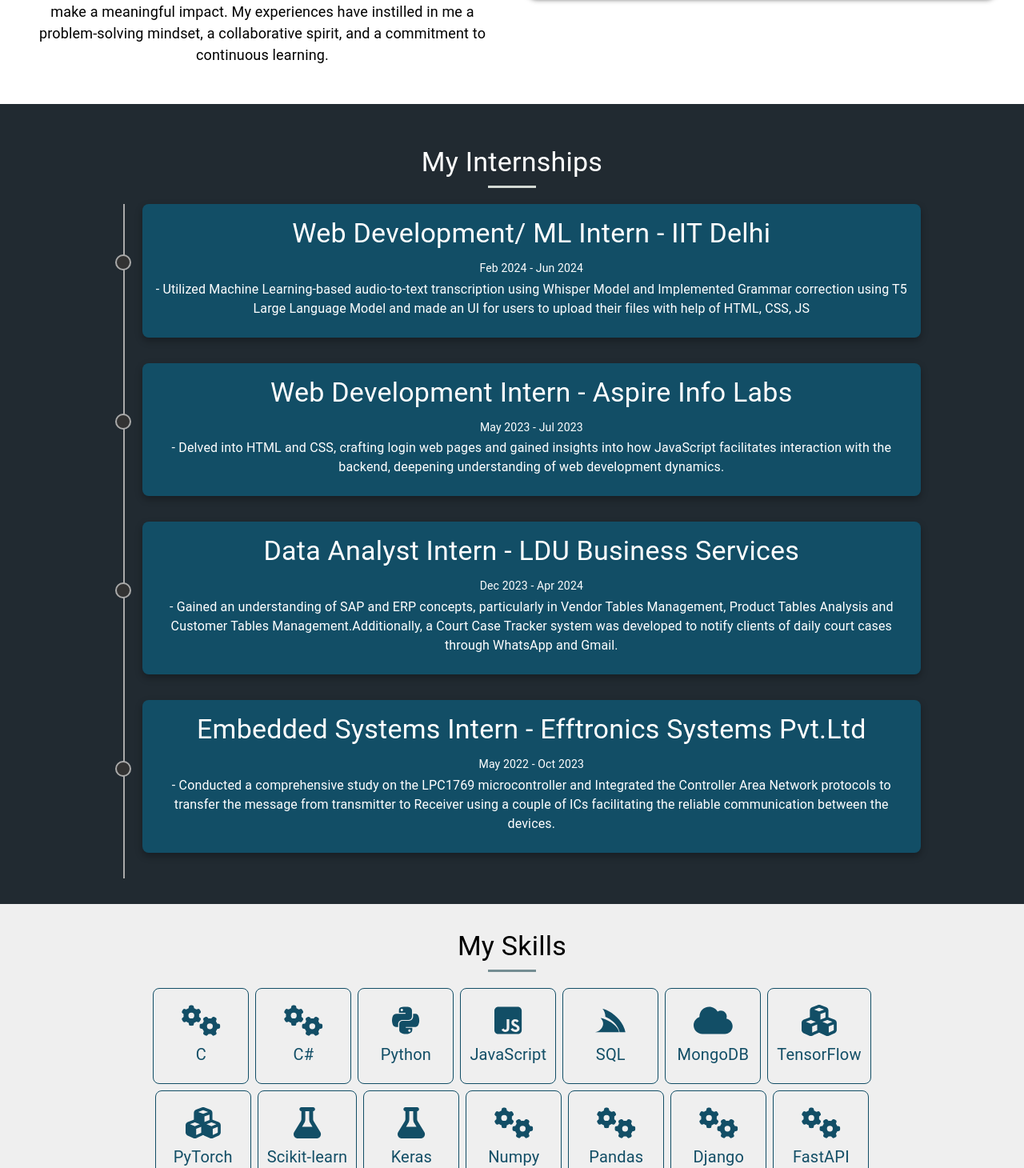
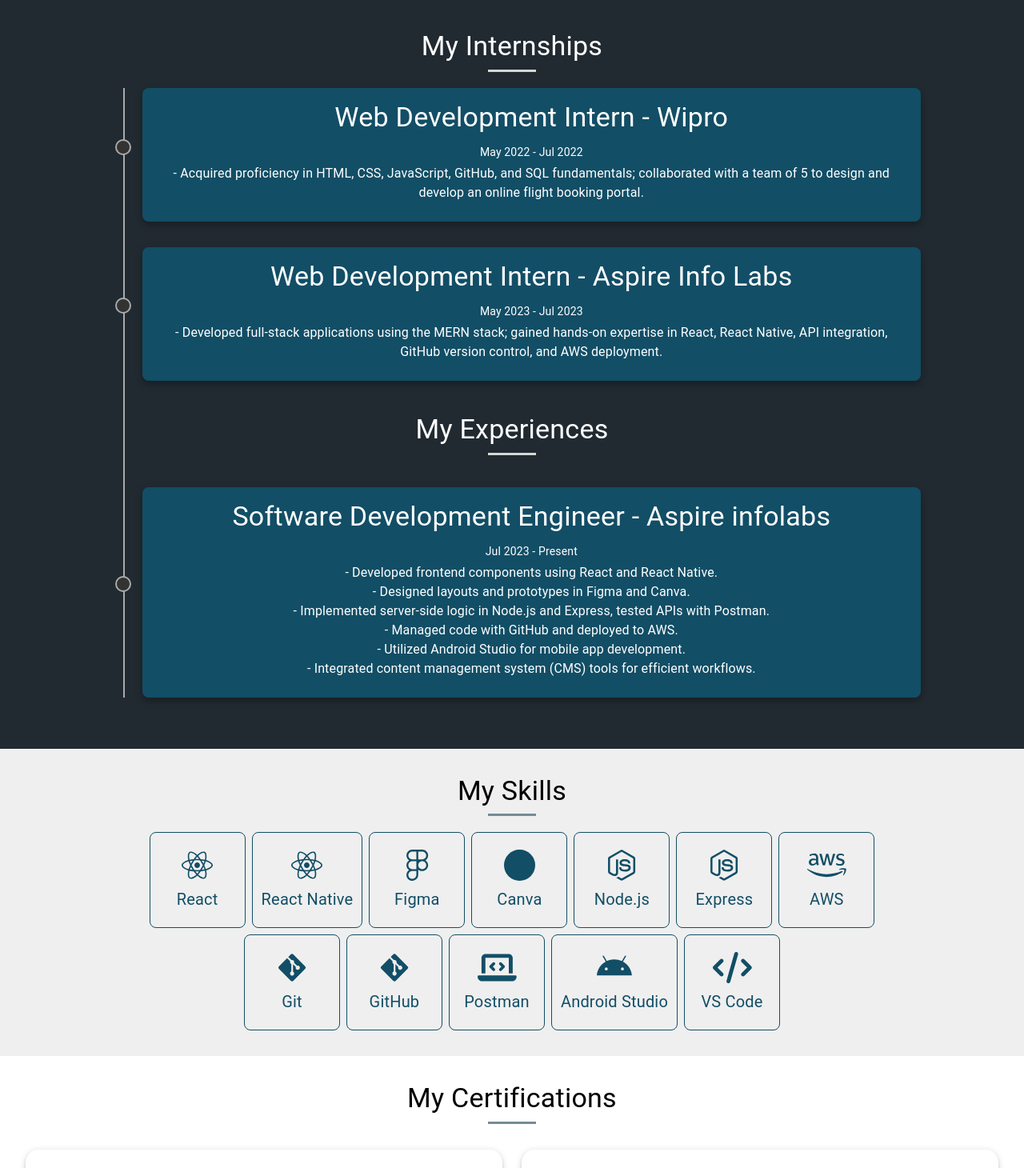
Before and after one commit to venu-makaraju/venu-makaraju.github.io, a React (Create React App) app: page / in a window 1280 px wide. Shown: the part 1310-2770 px from the top of the page at 80% size. Built offline with nearby package versions, Linux system fonts and the light colour scheme.

Commit message:
Only Resume need to add

```diff
--- a/package.json
+++ b/package.json
@@ -5,16 +5,12 @@
   "dependencies": {
     "@emotion/react": "^11.14.0",
     "@emotion/styled": "^11.14.0",
-    "@testing-library/dom": "^10.4.0",
-    "@testing-library/jest-dom": "^6.6.3",
-    "@testing-library/react": "^16.2.0",
-    "@testing-library/user-event": "^13.5.0",
     "@fortawesome/fontawesome-svg-core": "^6.7.2",
     "@fortawesome/free-brands-svg-icons": "^6.7.2",
     "@fortawesome/free-solid-svg-icons": "^6.7.2",
     "@fortawesome/react-fontawesome": "^0.2.2",
     "@mui/icons-material": "^6.2.1",
-    "@mui/material": "^6.2.1",
+    "@mui/material": "^6.4.5",
     "cra-template": "1.2.0",
     "react": "^19.0.0",
     "react-dom": "^19.0.0",
--- a/public/index.html
+++ b/public/index.html
@@ -24,7 +24,7 @@
       work correctly both with client-side routing and a non-root public URL.
       Learn how to configure a non-root public URL by running `npm run build`.
     -->
-    <title>React App</title>
+    <title>venu Portfolio</title>
   </head>
   <body>
     <noscript>You need to enable JavaScript to run this app.</noscript>
--- a/src/components/AboutmeComponent.js
+++ b/src/components/AboutmeComponent.js
@@ -6,10 +6,10 @@
 // Example data for "About Me" and "Education"
 const educationDetails = [
 	{
-		institution: " Velagapudi Ramakrishna Siddhartha Engineering College",
-		degree: "Department of Electronics and Communication Engineering",
-		location: "Kanuru, Vijayawada, India",
-		date: "Jul 2024",
+		institution: "NRI Institute of Technology",
+		degree: "Department of Civil Engineering",
+		location: "Agiripalli, Vijayawada, India",
+		date: "Jul 2022",
 		icon: faGraduationCap,
 	},
 ];
@@ -41,13 +41,13 @@
 						About Me
 					</Typography>
 					<Typography variant="body1" paragraph sx={{ fontSize: "18px" }}>
-						I am a passionate and detail-oriented engineer with a strong academic background in Electronics and Communication Engineering from Velagapudi Ramakrishna Siddhartha Engineering College, Kanuru. My academic journey has been complemented by outstanding achievements, including a CGPA of 8.82 during my undergraduate studies.
+						I am a creative and driven software engineer dedicated to building digital solutions that transform everyday challenges into intuitive experiences. I bring clarity and innovation to every project.
 					</Typography>
 					<Typography variant="body1" paragraph sx={{ fontSize: "18px" }}>
-						Throughout my education, I have honed my technical skills through hands-on internships in diverse domains such as web development, data analytics, and embedded systems. My work includes implementing Machine Learning-based transcription systems, developing dynamic web pages, and integrating Controller Area Network protocols for reliable device communication.
+						My focus is on developing applications that are not only visually appealing but also highly functional. I value clean, efficient code and scalable design in all my work.
 					</Typography>
 					<Typography variant="body1" paragraph sx={{ fontSize: "18px" }}>
-						With a keen interest in technology and innovation, I aim to bridge theoretical concepts with practical applications, creating solutions that make a meaningful impact. My experiences have instilled in me a problem-solving mindset, a collaborative spirit, and a commitment to continuous learning.
+						I believe in continuous learning and collaboration, striving to grow professionally while delivering meaningful impact. I am committed to advancing technology with purpose and precision.
 					</Typography>
 				</Grid>
 
--- a/src/components/CertificationsComponent.js
+++ b/src/components/CertificationsComponent.js
@@ -1,26 +1,33 @@
 import React from "react";
 import { Card, CardContent, Typography, Grid, Box } from "@mui/material";
 import { FontAwesomeIcon } from "@fortawesome/react-fontawesome";
-// import { faCloud, faMedal } from "@fortawesome/free-solid-svg-icons"; // Example FA icons
-import { faJava, faPython } from "@fortawesome/free-brands-svg-icons"; // AWS icon
-import { faWindows } from "@fortawesome/free-brands-svg-icons/faWindows";
+import {
+	faHtml5,
+	faJsSquare,
+	faBootstrap,
+} from "@fortawesome/free-brands-svg-icons";
+import { faPalette } from "@fortawesome/free-solid-svg-icons";
 
-// Example certifications array with FA icons
 const certifications = [
 	{
-		title: "Microsoft D365",
-		date: "Sep 2024",
-		icon: faWindows, // Use FA AWS icon
+		title: "Infosys Springboard - UI/UX",
+		date: "June 2023",
+		icon: faPalette,
 	},
 	{
-		title: "Programming Essentials of Python",
-		date: "Jul 2024",
-		icon: faPython, // Use check-circle icon for LambdaTest
+		title: "Infosys Springboard - HTML",
+		date: "July 2023",
+		icon: faHtml5,
 	},
 	{
-		title: "Basics of Java",
-		date: "Apr 2024",
-		icon: faJava, // Use cloud icon for AWS Academy
+		title: "Infosys Springboard - JavaScript",
+		date: "August 2023",
+		icon: faJsSquare,
+	},
+	{
+		title: "Infosys Springboard - Bootstrap",
+		date: "September 2023",
+		icon: faBootstrap,
 	},
 ];
 
@@ -44,20 +51,27 @@
 			>
 				My Certifications
 			</Typography>
+			{/*
+        Use Grid with 'container' for layout and 'item' for each card.
+        'xs={12} sm={6}' means:
+          - on extra-small screens (mobile): card is full width (12/12).
+          - on small screens and above: card is half width (6/12),
+            resulting in two columns (2×2 for 4 cards).
+      */}
 			<Grid container spacing={3}>
 				{certifications.map((cert, index) => (
-					<Grid item xs={12} sm={6} md={4} key={index}>
+					<Grid item xs={12} sm={6} key={index}>
 						<Card
 							variant="outlined"
 							sx={{
 								display: "flex",
 								flexDirection: "column",
 								height: "100%",
-								border: "none", // Remove the border
-								borderRadius: "16px", // Add border radius
-								boxShadow: 3, // Add box shadow
+								border: "none",
+								borderRadius: "16px",
+								boxShadow: 3,
 								"&:hover": {
-									boxShadow: 6, // Increase box shadow on hover
+									boxShadow: 6,
 								},
 							}}
 						>
--- a/src/components/ExperienceComponent.js
+++ b/src/components/ExperienceComponent.js
@@ -3,47 +3,50 @@
 
 const experienceData = [
 	{
-		role: "Web Development/ ML Intern",
-		company: "IIT Delhi",
-		duration: "Feb 2024 - Jun 2024",
+		role: "Web Development Intern",
+		company: "Wipro",
+		duration: "May 2022 - Jul 2022",
 		achievements: [
-			"Utilized Machine Learning-based audio-to-text transcription using Whisper Model and Implemented Grammar correction using T5 Large Language Model and made an UI for users to upload their files with help of HTML, CSS, JS"
-		],
+			"Acquired proficiency in HTML, CSS, JavaScript, GitHub, and SQL fundamentals; collaborated with a team of 5 to design and develop an online flight booking portal."
+		]
 	},
 	{
 		role: "Web Development Intern",
 		company: "Aspire Info Labs",
 		duration: "May 2023 - Jul 2023",
 		achievements: [
-			"Delved into HTML and CSS, crafting login web pages and gained insights into how JavaScript facilitates interaction with the backend, deepening understanding of web development dynamics."
+			"Developed full-stack applications using the MERN stack; gained hands-on expertise in React, React Native, API integration, GitHub version control, and AWS deployment."
 		],
 	},
 	{
-		role: "Data Analyst Intern",
-		company: "LDU Business Services",
-		duration: "Dec 2023 - Apr 2024",
-		achievements: [
-			"Gained an understanding of SAP and ERP concepts, particularly in Vendor Tables Management, Product Tables Analysis and Customer Tables Management.Additionally, a Court Case Tracker system was developed to notify clients of daily court cases through WhatsApp and Gmail."
-		],
+		type: "heading",
+		title: "My Experiences"
 	},
 	{
-		role: "Embedded Systems Intern",
-		company: "Efftronics Systems Pvt.Ltd",
-		duration: "May 2022 - Oct 2023",
+		type: "experience",
+		role: "Software Development Engineer",
+		company: "Aspire infolabs",
+		duration: "Jul 2023 - Present",
 		achievements: [
-			"Conducted a comprehensive study on the LPC1769 microcontroller and Integrated the Controller Area Network protocols to transfer the message from transmitter to Receiver using a couple of ICs facilitating the reliable communication between the devices."
-		],
-	},
+			"Developed frontend components using React and React Native.",
+			"Designed layouts and prototypes in Figma and Canva.",
+			"Implemented server-side logic in Node.js and Express, tested APIs with Postman.",
+			"Managed code with GitHub and deployed to AWS.",
+			"Utilized Android Studio for mobile app development.",
+			"Integrated content management system (CMS) tools for efficient workflows."
+		]
+	}
 ];
 
 const ExperienceComponent = () => {
 	return (
 		<Box
 			sx={{
-				backgroundColor: "#212A31", // Dark background
+				backgroundColor: "#212A31",
 				p: { xs: 1, sm: 4 },
 				color: "#fff",
-				minHeight: "100vh", // Ensure the container has enough height
+				minHeight: "100vh",
+				position: "relative",
 			}}
 		>
 			<Typography
@@ -64,20 +67,12 @@
 				My Internships
 			</Typography>
 
-			{/* Container for Line and Cards */}
-			<Box
-				sx={{
-					display: "flex",
-					flexDirection: "column",
-					position: "relative",
-					width: "100%", // Ensure container takes full width
-				}}
-			>
-				{/* Vertical line */}
+			<Box sx={{ position: "relative", width: "100%" }}>
+				{/* Continuous vertical line */}
 				<Box
 					sx={{
 						position: "absolute",
-						left: { xs: "5%", sm: "10%" }, // Adjusted for responsiveness
+						left: { xs: "5%", sm: "10%" },
 						top: 0,
 						bottom: 0,
 						width: "2px",
@@ -86,8 +81,41 @@
 					}}
 				/>
 
-				{/* Cards */}
-				{experienceData.map((item, index) => (
+				{experienceData.map((item, index) => {
+					if (item.type === "heading") {
+						// Render a section heading
+						return (
+							<Box
+								key={index}
+								sx={{
+									textAlign: "center",
+									margin: "40px 0",
+									position: "relative",
+									zIndex: 2,
+								}}
+							>
+								<Typography
+									variant="h4"
+									align="center"
+									sx={{
+										margin: "20px 0px",
+										"&::after": {
+											content: '""',
+											display: "block",
+											width: "60px",
+											height: "3px",
+											backgroundColor: "#D3D9D4",
+											margin: "8px auto 0",
+										},
+									}}
+								>
+									{item.title}
+								</Typography>
+							</Box>
+						);
+					} else {
+						// Render an experience card with its dot
+						return (
 							<Box
 								key={index}
 								sx={{
@@ -96,51 +124,52 @@
 									alignItems: "center",
 									marginBottom: 4,
 									position: "relative",
+									zIndex: 2,
 								}}
 							>
 								{/* Dot on the vertical line */}
 								<Box
 									sx={{
 										position: "absolute",
-								left: { xs: "5%", sm: "10%" }, // Aligns with line position
+										left: { xs: "5%", sm: "10%" },
 										transform: "translate(-50%, -50%)",
 										width: 16,
 										height: 16,
 										borderRadius: "50%",
 										backgroundColor: "#333",
 										border: "2px solid #aaa",
-								zIndex: 2, // Ensure dot is above the line
 									}}
 								/>
 
-						{/* Card */}
+								{/* Experience Card */}
 								<Card
 									sx={{
-								width: "80%", // Fixed width for all cards
-								backgroundColor: "#124E66", // Dark background for cards
+										width: "80%",
+										backgroundColor: "#124E66",
 										color: "#fff",
 										borderRadius: 2,
 										boxShadow: "0 4px 10px rgba(0, 0, 0, 0.3)",
-								zIndex: 2,
-								marginLeft: { xs: "12%", sm: "12%" }, // Adjust the left margin for responsiveness
+										marginLeft: { xs: "12%", sm: "12%" },
 									}}
 								>
 									<CardContent>
 										<Typography variant="h4" gutterBottom>
 											{item.role} - {item.company}
 										</Typography>
-								<Typography variant="body2" color={"text"} gutterBottom>
+										<Typography variant="body2" gutterBottom>
 											{item.duration}
 										</Typography>
-								<Typography variant="body1" color="text">
+										<Typography variant="body1">
 											{item.achievements.map((ach, idx) => (
-										<Box key={idx}> - {ach}</Box>
+												<Box key={idx}>- {ach}</Box>
 											))}
 										</Typography>
 									</CardContent>
 								</Card>
 							</Box>
-				))}
+						);
+					}
+				})}
 			</Box>
 		</Box>
 	);
--- a/src/components/LandingPageComponent.js
+++ b/src/components/LandingPageComponent.js
@@ -13,7 +13,7 @@
 	const theme = useTheme();
 	const isSmallScreen = useMediaQuery(theme.breakpoints.down("sm"));
 
-	const firstName = "Kavya";
+	const firstName = "Venu Gopala Raju";
 	const lastName = "Makaraju";
 
 	const handleDownload = () => {
--- a/src/components/NavBarComponent.js
+++ b/src/components/NavBarComponent.js
@@ -61,7 +61,7 @@
 						textDecoration: "none",
 					}}
 				>
-					User Name
+					Venu Gopala Raju Makaraju
 				</Typography>
 
 				{/* Desktop Navigation Links */}
--- a/src/components/SkillsComponent.js
+++ b/src/components/SkillsComponent.js
@@ -2,124 +2,67 @@
 import {
 	Box,
 	Typography,
-	// Select,
-	// MenuItem,
 	Chip,
-	// FormControl,
-	// InputLabel,
 } from "@mui/material";
+
+// Font Awesome
 import { FontAwesomeIcon } from "@fortawesome/react-fontawesome";
 import {
-	faJava,
-	faPython,
-	faJsSquare,
-	// faHtml5,
-	// faCss3Alt,
-	// faReact,
-	// faNodeJs,
-	// faAws,
-	// faDocker,
-	// faGitAlt,
-	// faJira,
-	// faBitbucket,
-	// faAngular,
-	faServicestack,
-	faWindows,
+	faReact,
+	faNodeJs,
+	faAws,
+	faGitAlt,
+	faAndroid,
+	faFigma,
+	// If you have a paid license or know the specific icons for others, import them here
 } from "@fortawesome/free-brands-svg-icons";
+
 import {
-	faCogs,
-	faCloud,
-	faProjectDiagram,
-	// faShieldAlt,
-	faCubes,
-	faFlask,
-	// faCheck,
 	faCircle,
-	// faVial,
 	faLaptopCode,
+	faCode,
 } from "@fortawesome/free-solid-svg-icons";
 
-// Mapping skills to Font Awesome icons
+// 1. Map each skill to the appropriate icon. For any skill without an exact match,
+//    you can fallback to faCircle or another icon you prefer.
 const skillIcons = {
-	C: faCogs,
-	"C#": faCogs,
-	Python: faPython,
-	JavaScript: faJsSquare,
-	SQL: faServicestack,
-	MongoDB: faCloud,
-	TensorFlow: faCubes,
-	PyTorch: faCubes,
-	"Scikit-learn": faFlask,
-	Keras: faFlask,
-	Numpy: faCogs,
-	Pandas: faCogs,
-	Django: faCogs,
-	FastAPI: faCogs,
-	ASPNET: faCloud,
-	D365: faCloud,
-	"Machine Learning": faProjectDiagram,
-	"Web Development": faLaptopCode,
-	"Data Structures & Algorithms": faProjectDiagram,
-	MySQL: faCloud,
-	"Basics of Java": faJava,
-	"Microsoft D365 Certification": faWindows,
-	"Programming Essentials of Python": faPython,
+	"React": faReact,
+	"React Native": faReact,        // or keep the same React icon
+	"Node.js": faNodeJs,
+	"Express": faNodeJs,            // no separate Express icon; reuse faNodeJs or something else
+	"AWS": faAws,
+	"Git": faGitAlt,
+	"GitHub": faGitAlt,             // same icon for GitHub or find an alternative
+	"Postman": faLaptopCode,            // fallback icon; Font Awesome doesn't have a free Postman icon
+	"Android Studio": faAndroid,    // for Android platform
+	"Figma": faFigma,               // available in free brand icons
+	"Canva": faCircle,              // fallback icon; no free brand icon for Canva
+	"VS Code": faCode,
 };
 
-
-
+// 2. Adjust the data structure to group your skills into relevant categories.
 const skillsData = {
 	skills: [
 		{
 			id: 1,
-			category: "Programming Languages & Technologies",
-			items: ["C", "C#", "Python", "JavaScript", "SQL", "MongoDB"],
+			category: "Frontend & Design",
+			items: ["React", "React Native", "Figma", "Canva"],
 		},
 		{
 			id: 2,
-			category: "Frameworks & Libraries",
-			items: [
-				"TensorFlow",
-				"PyTorch",
-				"Scikit-learn",
-				"Keras",
-				"Numpy",
-				"Pandas",
-				"Django",
-				"FastAPI",
-			],
+			category: "Backend & Server",
+			items: ["Node.js", "Express"],
 		},
 		{
 			id: 3,
-			category: "Cloud & Databases",
-			items: ["MySQL", "MongoDB"],
-		},
-		{
-			id: 4,
-			category: "Technologies & Interests",
-			items: [
-				"ASP.NET",
-				"D365",
-				"Machine Learning",
-				"Web Development",
-				"Data Structures & Algorithms",
-			],
-		},
-		{
-			id: 5,
-			category: "Certifications",
-			items: [
-				"Microsoft D365 Certification",
-				"Programming Essentials of Python",
-				"Basics of Java",
-			],
+			category: "Tools & Platforms",
+			items: ["AWS", "Git", "GitHub", "Postman", "Android Studio", "VS Code"],
 		},
 	],
 };
 
-
-
 const SkillsComponent = () => {
+	// Flatten all skill items from each category
 	const allSkills = skillsData.skills.flatMap((skill) => skill.items);
 
 	return (
@@ -179,38 +122,30 @@
 							>
 								<FontAwesomeIcon
 									icon={skillIcons[item] || faCircle}
-									size="3x" // Larger size for the icon
+									size="3x"
 								/>
-								<Typography sx={{ textAlign: "center", fontSize: "20px" }}>
+								<Typography
+									sx={{ textAlign: "center", fontSize: "20px" }}
+								>
 									{item}
 								</Typography>
 							</Box>
 						}
 						variant="outlined"
-						// color={shouldColorSkill(item) ? "#3f51b5" : "default"}
-						color={"default"}
+						color="default"
 						sx={{
 							borderRadius: "8px",
-							minWidth: "120px", // Ensure consistent size for chips
-							minHeight: "120px", // To create space for the icon and text
+							minWidth: "120px",
+							minHeight: "120px",
 							display: "flex",
 							flexDirection: "column",
 							justifyContent: "center",
 							alignItems: "center",
 							backgroundColor: "transparent",
-							// backgroundColor: shouldColorSkill(item)
-							//   ? "#3f51b5"
-							//   : "transparent",
 							borderColor: "#124E66",
 							color: "#124E66",
-							// color: shouldColorSkill(item) ? "white" : "#3f51b5",
 							cursor: "pointer",
 							transition: "background-color 0.3s, color 0.3s",
-							// "&:hover": {
-							//   backgroundColor: shouldColorSkill(item)
-							//     ? "#3f51b5"
-							//     : "transparent",
-							// },
 						}}
 					/>
 				))}
```
Also changed, not shown: src/components/ContactPageComponent.js (+4 -4 lines), 2 other files (tests, documents, lock files or other folders). Lines whose indentation alone changed are shown as unchanged.
